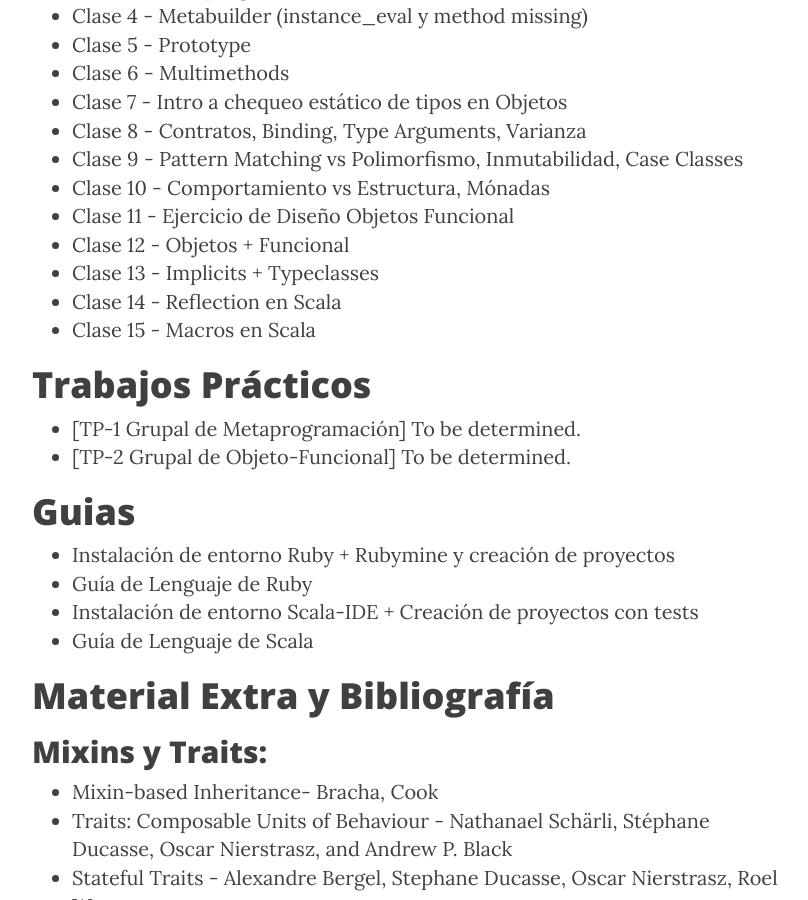
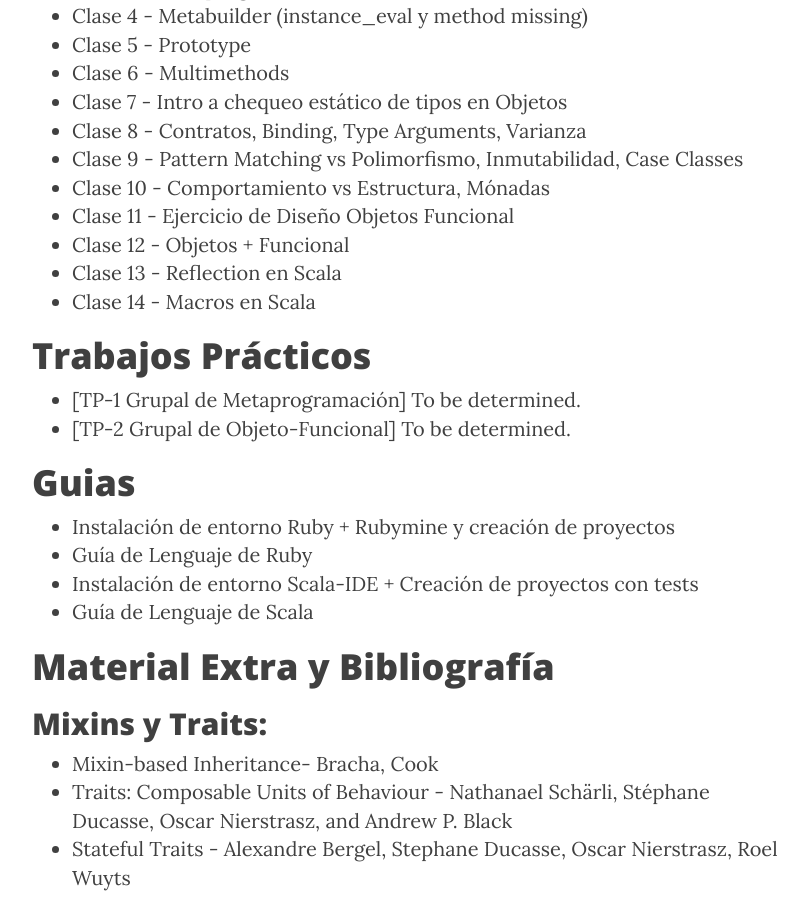
Before and after one commit to tadp-utn-frba/tadp-utn-frba.github.io, a Jekyll site: the page built from material.md, in a window 1280 px wide and 900 px high, scrolled down 625 px. Shown: the whole window, without its empty margins (233-1041 px from the left). Built offline with Jekyll 4.4.1, drawn with Linux system fonts in a browser that asks for light colours; nearby versions of some CDN libraries.

Commit message:
Migrate script 11. Change class layout in material from last semetster.

```diff
--- a/material.md
+++ b/material.md
@@ -16,11 +16,10 @@ permalink: /material/
 * [Clase 8 - Contratos, Binding, Type Arguments, Varianza](/scripts/clase_8/)
 * [Clase 9 - Pattern Matching vs Polimorfismo, Inmutabilidad, Case Classes](/scripts/clase_9/)
 * [Clase 10 - Comportamiento vs Estructura, Mónadas](/scripts/clase_10/)
-* [Clase 11 - Ejercicio de Diseño Objetos Funcional](https://docs.google.com/document/d/1is7QLgQ573vDwxRAuLA-bZzA-IKVW_UgGsocNQGMRu4/edit?usp=sharing)
+* [Clase 11 - Ejercicio de Diseño Objetos Funcional](/scripts/clase_11/)
 * [Clase 12 - Objetos + Funcional](/scripts/clase_12/)
-* [Clase 13 - Implicits + Typeclasses](https://docs.google.com/document/d/1k5pbZdXZs_RNJgMIBH0JyoCcncEFkB3ks7y_JSVTpZY/pub)
-* [Clase 14 - Reflection en Scala](https://docs.google.com/document/d/1s9NhfG0_mD0w0Hp29QWOpd8KtXyGS2bUipAkuSP34tc/pub)
-* [Clase 15 - Macros en Scala](/scripts/clase_15/)
+* [Clase 13 - Reflection en Scala](https://docs.google.com/document/d/1s9NhfG0_mD0w0Hp29QWOpd8KtXyGS2bUipAkuSP34tc/pub)
+* [Clase 14 - Macros en Scala](/scripts/clase_14/)
 
 # Trabajos Prácticos
 * [TP-1 Grupal de Metaprogramación] To be determined.
```
Also changed, not shown: scripts/clase_11.md (added, +34 -0 lines), scripts/clase_14.md (renamed from scripts/clase_15.md).
